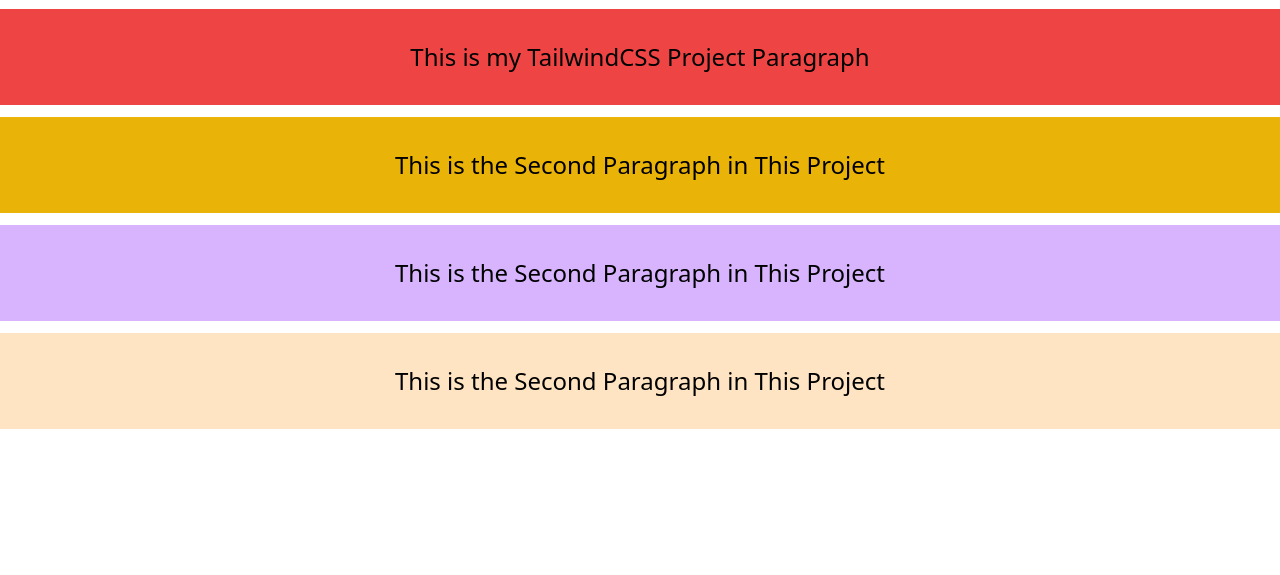
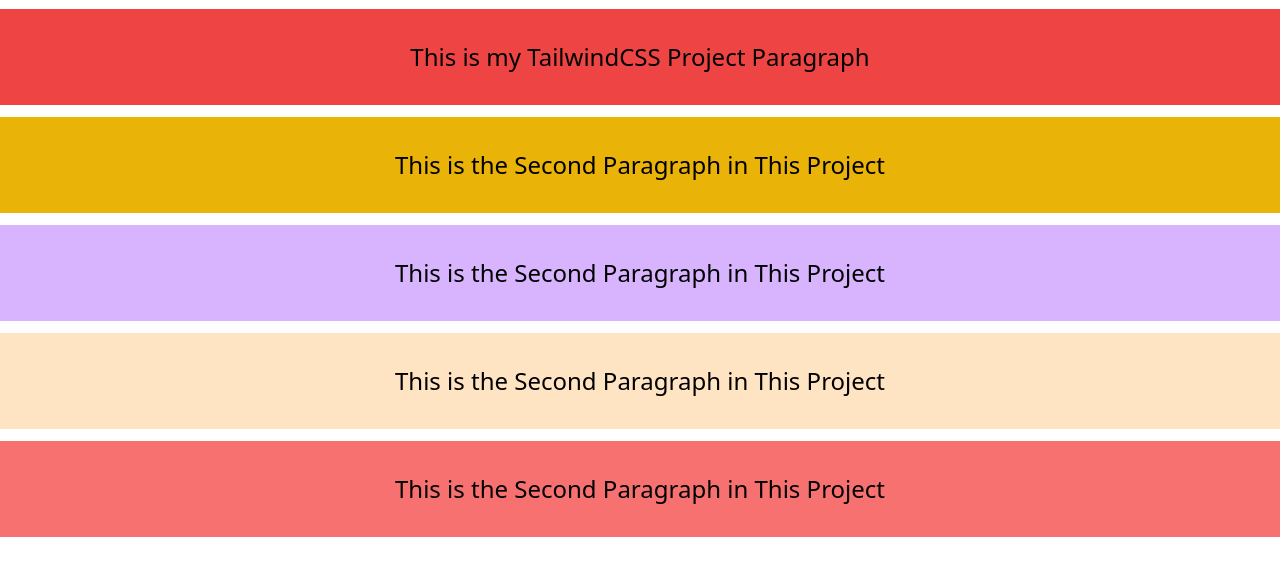
Before and after one commit to Sujan-Kumar/Tailwind-Project-01, a website built with Vite: page index.html in a window 1280 px wide. Shown: the part 103-678 px from the top of the page. Built offline with nearby package versions, Linux system fonts and the light colour scheme.

Commit message:
Paragraph Added

```diff
--- a/index.html
+++ b/index.html
@@ -13,6 +13,7 @@
     <p class="bg-yellow-500 py-8 mb-3 text-center text-2xl mb-3">This is the Second Paragraph in This Project</p>
     <p class="bg-purple-300 py-8 mb-3 text-center text-2xl mb-3">This is the Second Paragraph in This Project</p>
     <p class="bg-[bisque] py-8 mb-3 text-center text-2xl mb-3">This is the Second Paragraph in This Project</p>
+    <p class="bg-red-400 py-8 mb-3 text-center text-2xl mb-3">This is the Second Paragraph in This Project</p>
 
 </body>
 </html>
```
